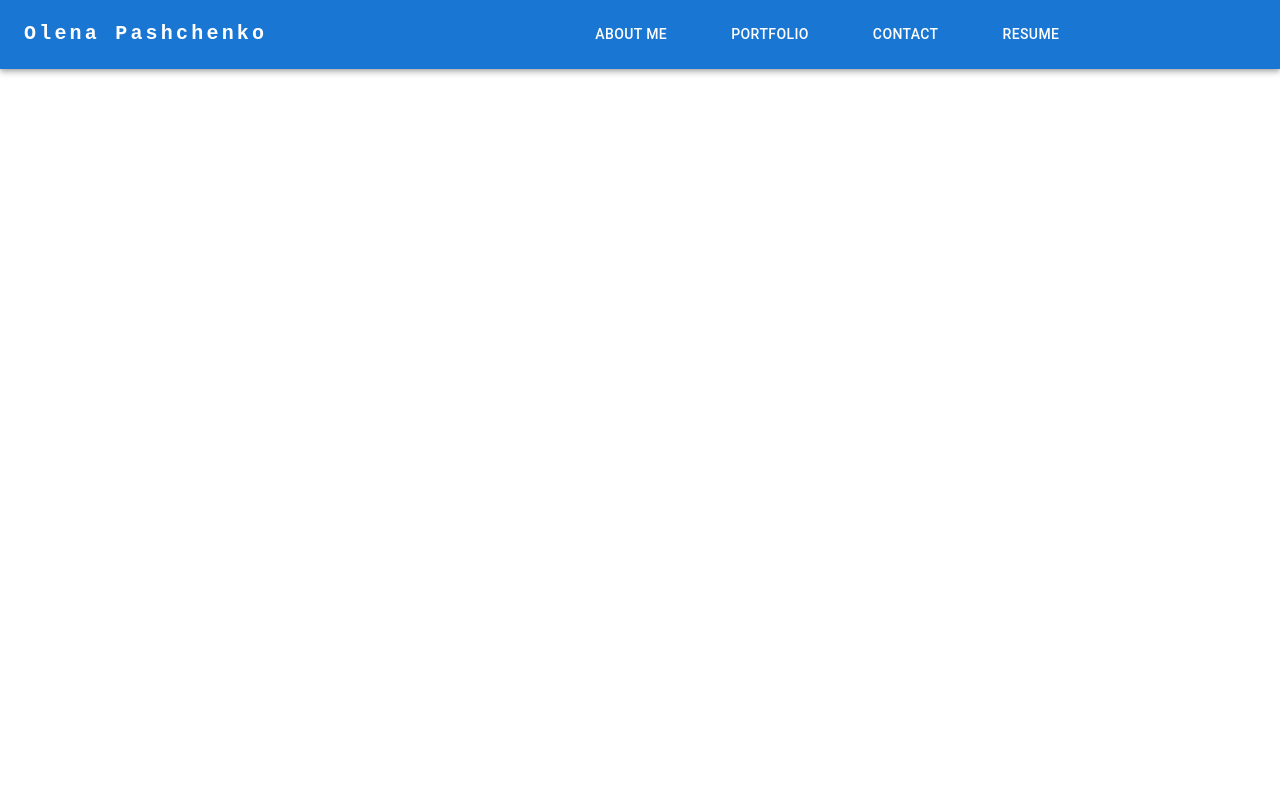
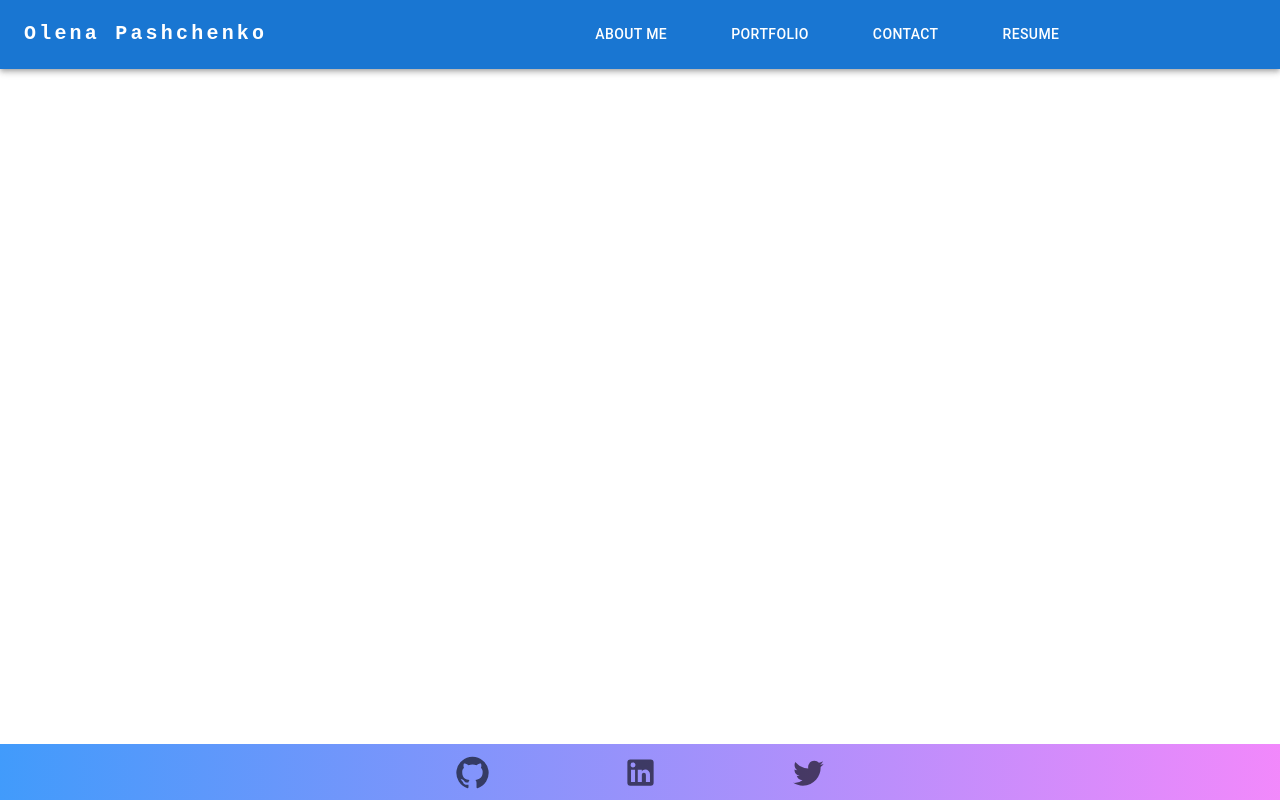
Before and after one commit to UserOlena/portfolio_react, a React (Create React App) app: page / in a window 1280 px wide. Built offline with nearby package versions, Linux system fonts and the light colour scheme.

Commit message:
Add Footer component.

```diff
--- a/src/App.js
+++ b/src/App.js
@@ -1,11 +1,13 @@
 import {
   Navbar,
+  Footer,
 } from './components';
 
 function App() {
   return (
     <div>
       <Navbar/>
+      <Footer/>
     </div>
   );
 }
--- /dev/null
+++ b/src/components/Footer.js
@@ -0,0 +1,33 @@
+import React, { useState }  from 'react';
+import Box from '@mui/material/Box';
+import BottomNavigation from '@mui/material/BottomNavigation';
+import BottomNavigationAction from '@mui/material/BottomNavigationAction';
+import GitHubIcon from '@mui/icons-material/GitHub';
+import LinkedInIcon from '@mui/icons-material/LinkedIn';
+import TwitterIcon from '@mui/icons-material/Twitter';
+
+export function Footer() {
+    const [value, setValue] = useState(0);
+
+    return (
+        <Box>
+            <BottomNavigation
+                sx={{
+                    position: 'absolute',
+                    bottom: 0,
+                    width: '100%',
+                    //background: 'linear-gradient(90deg, hsla(154, 100%, 76%, 1) 0%, hsla(234, 100%, 83%, 1) 50%, hsla(288, 100%, 81%, 1) 100%)',
+                    //background: 'linear-gradient(90deg, hsla(197, 100%, 63%, 1) 0%, hsla(294, 100%, 55%, 1) 100%)',
+                    background: 'linear-gradient(90deg, hsla(211, 96%, 62%, 1) 0%, hsla(295, 94%, 76%, 1) 100%)',
+                }}
+                //showLabels
+            >
+                <BottomNavigationAction icon={<GitHubIcon fontSize='large' />} />
+                <BottomNavigationAction icon={<LinkedInIcon fontSize='large' />} />
+                <BottomNavigationAction icon={<TwitterIcon fontSize='large' />} />
+            </BottomNavigation>
+        </Box>
+    );
+}
+
+export default Footer;
--- a/src/components/index.js
+++ b/src/components/index.js
@@ -1 +1,2 @@
 export * from './Navbar';
+export * from './Footer';
```
